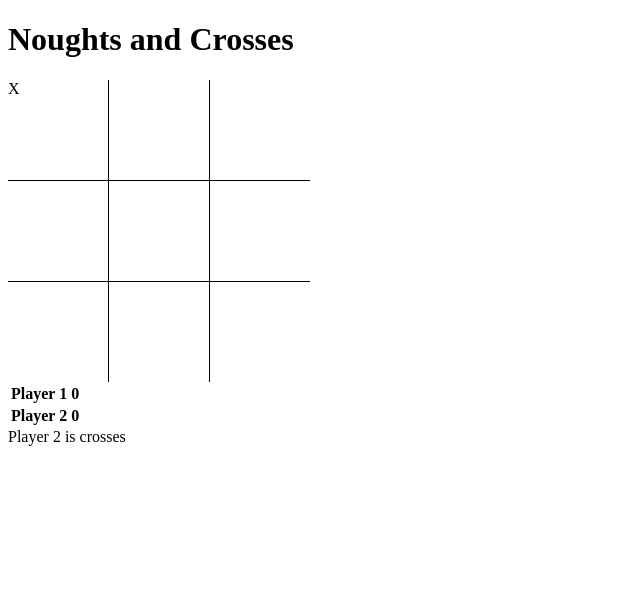
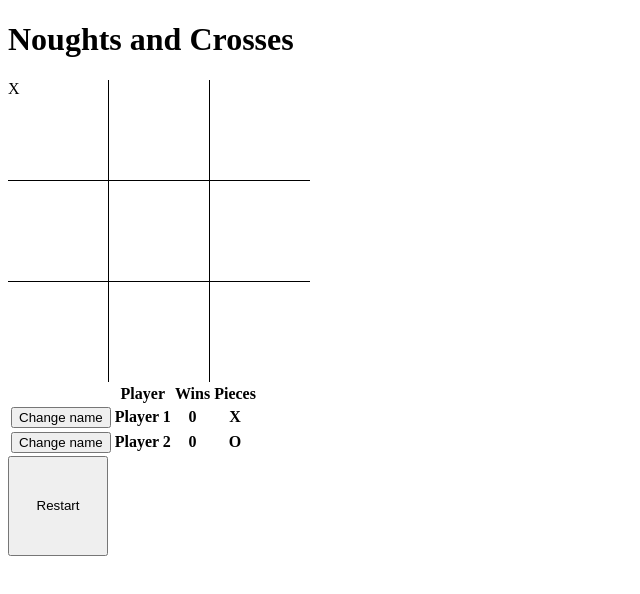
Before and after one commit to Dan2796/noughts_and_crosses, a plain HTML site: page index.html in a window 1280 px wide. Both pictures are taken after a click on the element 58 px from the left and 130 px from the top of the page. Shown: the whole page, without its empty margins (0-640 px from the left). Drawn offline with Linux system fonts and the light colour scheme.

Commit message:
Fixes cross assigment and ties to text
Now player 1 assigned to crosses initially,
and it switches after every win / draw
thereafter.

Game tallies etc. are in an html table, including who is
next to move.

```diff
--- a/index.html
+++ b/index.html
@@ -22,15 +22,25 @@
     <div class="square bottom right" id="bottom-right"></div>
   </div>
   <table class="tallies">
+    <thead>
+      <th></th>
+      <th>Player</th>
+      <th>Wins</th>
+      <th>Pieces</th>
     <tr>
+      <th><button class="renameButton" id="renameP1">Change name</button></th>
       <th class="player1Name"></th>
       <th class="player1Tally"></th>
+      <th class="player1Crosses"></th>
     </tr>
     <tr>
+      <th><button class="renameButton" id="renameP2">Change name</button></th>
       <th class="player2Name"></th>
       <th class="player2Tally"></th>
+      <th class="player2Crosses"></th>
     </tr>
   </table>
   <div class="winMessage"></div>
+  <button class="resetButton">Restart</button>
 </body>
 </html>
--- a/script.js
+++ b/script.js
@@ -10,9 +10,16 @@ const bottomright = document.getElementById('bottom-right');
 
 const player1Name = document.querySelector('.player1Name');
 const player1Tally = document.querySelector('.player1Tally');
+const player1Crosses = document.querySelector('.player1Crosses');
 const player2Name = document.querySelector('.player2Name');
 const player2Tally = document.querySelector('.player2Tally');
+const player2Crosses = document.querySelector('.player2Crosses');
 const winMessage = document.querySelector('.winMessage');
+
+const renameP1 = document.getElementById('renameP1');
+const renameP2 = document.getElementById('renameP2');
+
+const resetButton = document.querySelector('.resetButton');
 
 const Player = (playerName) => {
   let name = playerName;
@@ -30,17 +37,22 @@ const player1 = Player('Player 1');
 const player2 = Player('Player 2');
 
 const displayController = (() => {
+  const refreshPlayerText = (playerWithX) => {
+    player1Name.textContent = player1.getName();
+    player1Tally.textContent = player1.getWins();
+    player1Crosses.textContent = player1 === playerWithX ? 'X' : 'O';
+    player2Name.textContent = player2.getName();
+    player2Tally.textContent = player2.getWins();
+    player2Crosses.textContent = player2 === playerWithX ? 'X' : 'O';
+  };
   const chooseMark = (board, row, col) => {
     if (board[row][col] === 1) { return 'X'; }
     if (board[row][col] === -1) { return 'O'; }
     return '';
   };
-  const refreshPlayerText = () => {
-    player1Name.textContent = player1.getName();
-    player1Tally.textContent = player1.getWins();
-    player2Name.textContent = player2.getName();
-    player2Tally.textContent = player2.getWins();
-  };
+  /* Could just refresh the individual marks but need refreshBoard function anyway for when hitting
+     the restart button, so might as well just refresh each time a mark is made; the performance
+     is unlikely to be affected for a 3x3 grid. */
   const refreshBoard = (board) => {
     topleft.textContent = chooseMark(board, 0, 0);
     topmiddle.textContent = chooseMark(board, 0, 1);
@@ -52,31 +64,28 @@ const displayController = (() => {
     bottommiddle.textContent = chooseMark(board, 2, 1);
     bottomright.textContent = chooseMark(board, 2, 2);
   };
-  const showWhoIsX = (playerWithX) => {
-    winMessage.textContent = `${playerWithX.getName()} is crosses`;
-  };
   const playerWins = (winner) => {
     winMessage.textContent = (`${winner.getName()} wins this round!`);
-    refreshPlayerText();
   };
   const draw = () => {
     winMessage.textContent = 'It\'s a draw!';
-    refreshPlayerText();
+  };
+  const resetWinMessage = () => {
+    winMessage.textContent = '';
   };
   return {
-    refreshBoard, refreshPlayerText, showWhoIsX, playerWins, draw,
+    refreshBoard, refreshPlayerText, playerWins, draw, resetWinMessage,
   };
 })();
-
-displayController.refreshPlayerText();
 
 const gameboard = (() => {
   let board;
   let xToMove;
-  let playerWithX;
-  let playerWithO;
+  let playerWithX = player1;
+  let playerWithO = player2;
   let numberOfMarks;
   const getBoard = () => board;
+  const getPlayerWithX = () => playerWithX;
   const resetGame = () => {
     board = [
       [0, 0, 0],
@@ -85,16 +94,27 @@ const gameboard = (() => {
     ];
     xToMove = true;
     numberOfMarks = 0;
-    playerWithX = Math.random() < 0.5 ? player1 : player2;
-    playerWithO = player1 === playerWithX ? player2 : player1;
   };
   resetGame();
-  displayController.showWhoIsX(playerWithX);
+  displayController.refreshPlayerText(playerWithX);
+  // not part of reset because don't want to switch X on restart button, only on win / draw
+  const switchWhoIsX = () => {
+    if (player1 === playerWithX) {
+      playerWithX = player2;
+      playerWithO = player1;
+    } else {
+      playerWithX = player1;
+      playerWithO = player2;
+    }
+  };
   const addMark = (row, col) => {
     const mark = xToMove ? 1 : -1;
     board[row][col] = mark;
     displayController.refreshBoard(board);
-    if (numberOfMarks === 0) { displayController.showWhoIsX(playerWithX); }
+    // reset the win message if just starting again
+    if (numberOfMarks === 0) {
+      displayController.resetWinMessage();
+    }
     xToMove = !xToMove;
     numberOfMarks += 1;
   };
@@ -127,20 +147,21 @@ const gameboard = (() => {
       const winner = xToMove ? playerWithO : playerWithX;
       displayController.playerWins(winner);
       winner.addWin();
-      displayController.refreshPlayerText();
       resetGame();
+      switchWhoIsX();
+      displayController.refreshPlayerText(playerWithX);
     }
     if (numberOfMarks === 9) {
+      displayController.draw();
       resetGame();
-      displayController.draw();
+      switchWhoIsX();
+      displayController.refreshPlayerText(playerWithX);
     }
   };
   return {
-    getBoard, resetGame, markAndCheck, playerWithX, playerWithO, numberOfMarks,
+    getBoard, resetGame, markAndCheck, getPlayerWithX,
   };
 })();
-
-displayController.refreshBoard(gameboard.getBoard());
 
 topleft.addEventListener('click', () => gameboard.markAndCheck(0, 0));
 topmiddle.addEventListener('click', () => gameboard.markAndCheck(0, 1));
@@ -151,3 +172,24 @@ middleright.addEventListener('click', () => gameboard.markAndCheck(1, 2));
 bottomleft.addEventListener('click', () => gameboard.markAndCheck(2, 0));
 bottommiddle.addEventListener('click', () => gameboard.markAndCheck(2, 1));
 bottomright.addEventListener('click', () => gameboard.markAndCheck(2, 2));
+
+resetButton.addEventListener('click', () => {
+  gameboard.resetGame();
+  displayController.refreshBoard(gameboard.getBoard());
+});
+
+renameP1.addEventListener('click', () => {
+  const newName = prompt('Rename first player:');
+  if (newName != null) {
+    player1.setName(newName);
+  }
+  displayController.refreshPlayerText(gameboard.getPlayerWithX());
+});
+
+renameP2.addEventListener('click', () => {
+  const newName = prompt('Rename second player:');
+  if (newName != null) {
+    player2.setName(newName);
+  }
+  displayController.refreshPlayerText(gameboard.getPlayerWithX());
+});
--- a/style.css
+++ b/style.css
@@ -4,8 +4,8 @@
   width: 300px;
 }
 .square {
+  width: 100px;
   height: 100px;
-  width: 100px;
 }
 
 .left, .colmiddle {
@@ -15,3 +15,8 @@
 .top, .rowmiddle {
   border-bottom: solid 1px black;
 }
+
+.resetButton {
+  width: 100px;
+  height: 100px;
+}
```
